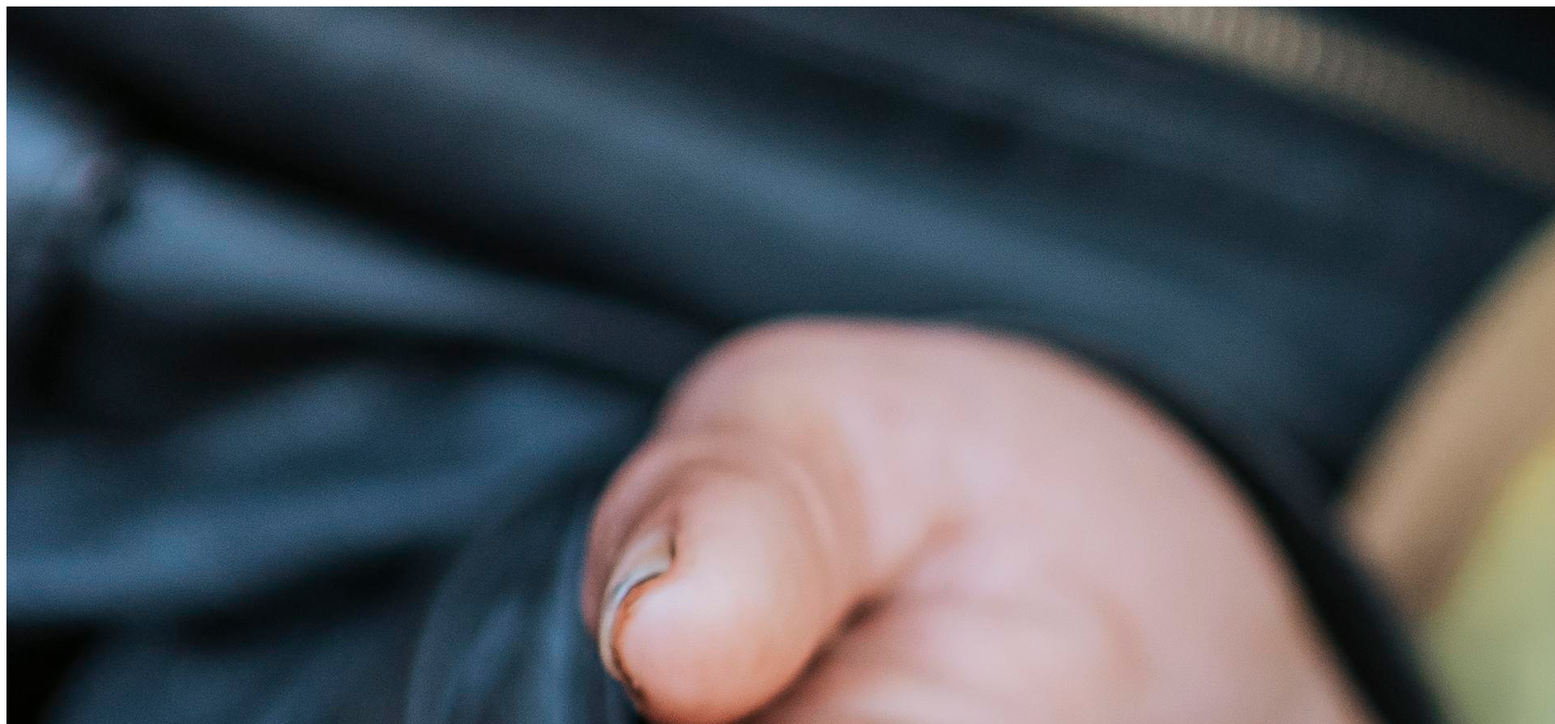
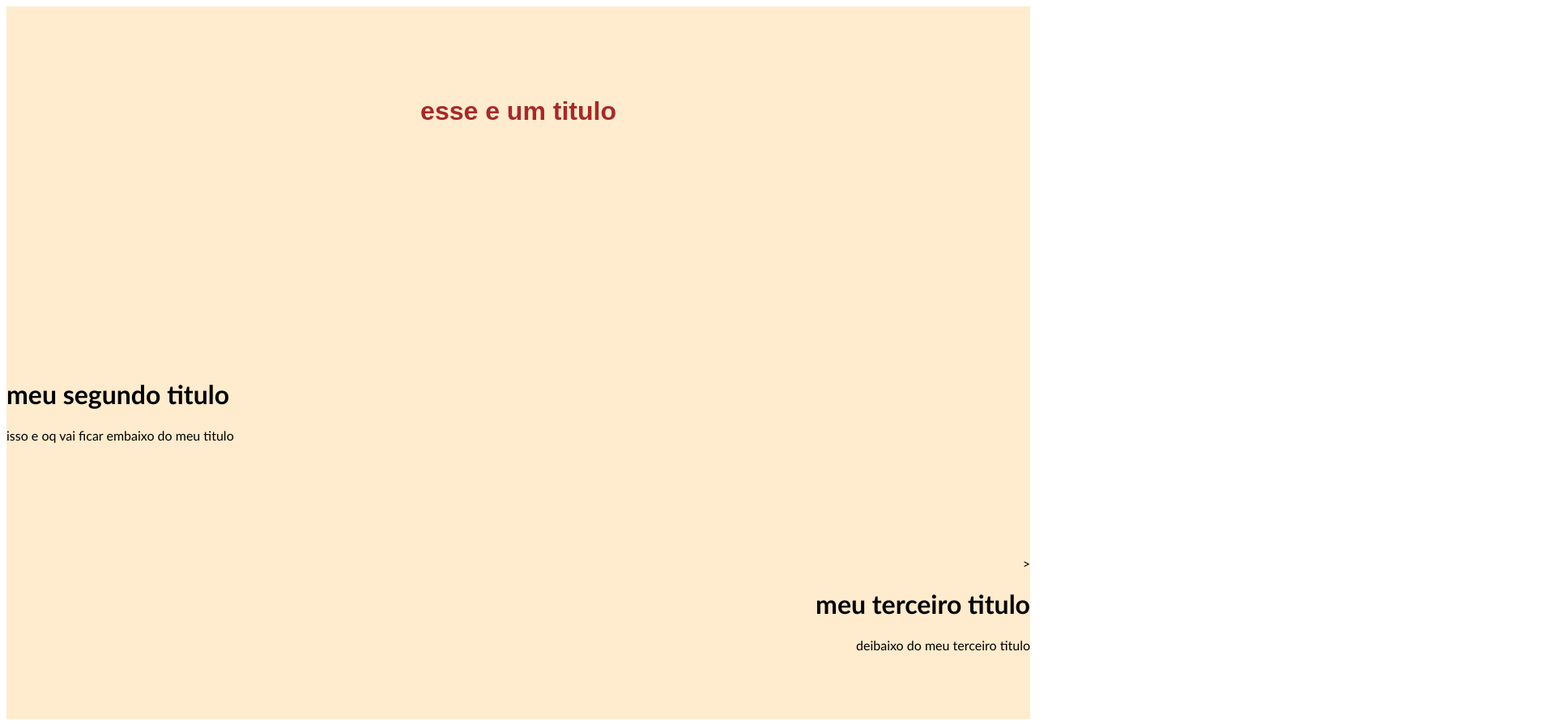
Before and after one commit to linixls/jhonatan_energisa, a plain HTML site: page jhonatan-projeto energisa/index.html in a window 1280 px wide. Shown: the top 894 px of the page at 81% size, 1920 px wide, since content can reach past the window. Drawn offline with Linux system fonts and the light colour scheme.

Commit message:
Add files via upload

```diff
--- a/jhonatan-projeto energisa/index.html
+++ b/jhonatan-projeto energisa/index.html
@@ -7,7 +7,25 @@
     <link rel="stylesheet" href="style.css">
 </head>
 <body>
-<img id="banner" src="img/foto.jpg" alt="">
+
+    <div class="title">
+        <br><br><br><br><br>
+        <h1>esse e um titulo</h1>
+    </div>
+
+        <div class="title2">
+            <br><br>
+<h1>meu segundo titulo</h1>
+<p>isso e oq vai ficar embaixo do meu titulo</p>
+
+        </div>
+
+        <div class="title3">
+<br><br>>
+<h1>meu terceiro titulo</h1>
+<p>deibaixo do meu terceiro titulo</p>
+
+        </div>
 
 
 
--- a/jhonatan-projeto energisa/style.css
+++ b/jhonatan-projeto energisa/style.css
@@ -1,4 +1,30 @@
-#titulo1{
+.title{
+    background-color: blanchedalmond;
+    width:auto;
+    height: 25em;
+    text-align: center;
+    margin:auto;
+    font-family: Arial, Helvetica, sans-serif;
+    color: brown;
+}
+
+.title2{
+background-color: blanchedalmond;
+width: auto;
+height: 15em;
+text-align: left
+margin:auto;
+font-family: 'Gill Sans', 'Gill Sans MT', Calibri, 'Trebuchet MS', sans-serif;
+color: black
+}
+.title3{
+    background-color: blanchedalmond;
+    width: auto;
+    height: 15em;
+    text-align: right;
+    margin:auto;
+    font-family: 'Gill Sans', 'Gill Sans MT', Calibri, 'Trebuchet MS', sans-serif;
+    color: black
 
 
 }
```
Also changed, not shown: jhonatan-projeto energisa/img/carro.jpg (added), jhonatan-projeto energisa/img/fotodoinicio.jpg (added), jhonatan-projeto energisa/img/img1.jpg (added).
